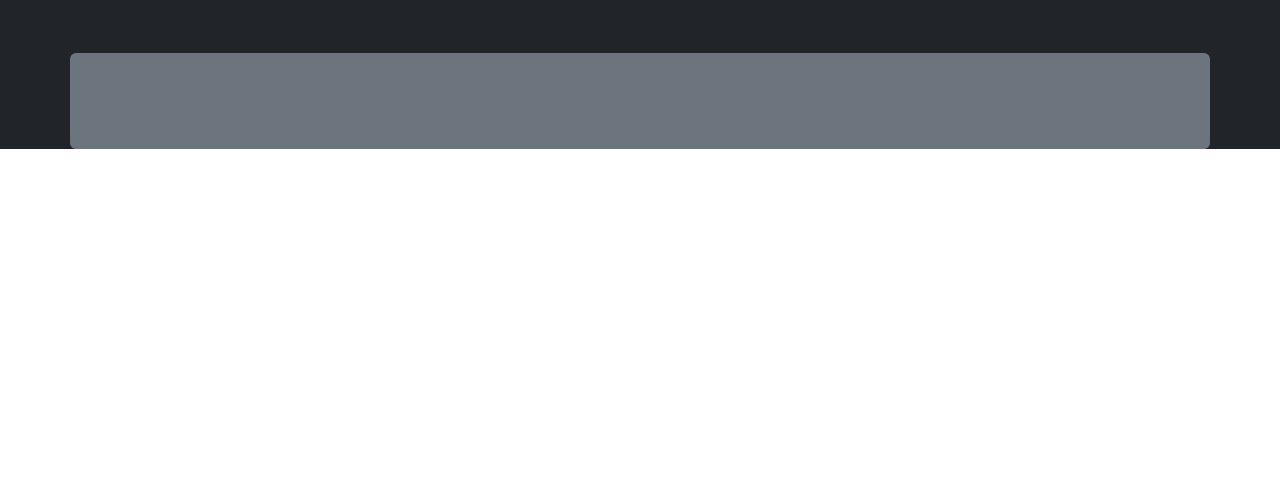
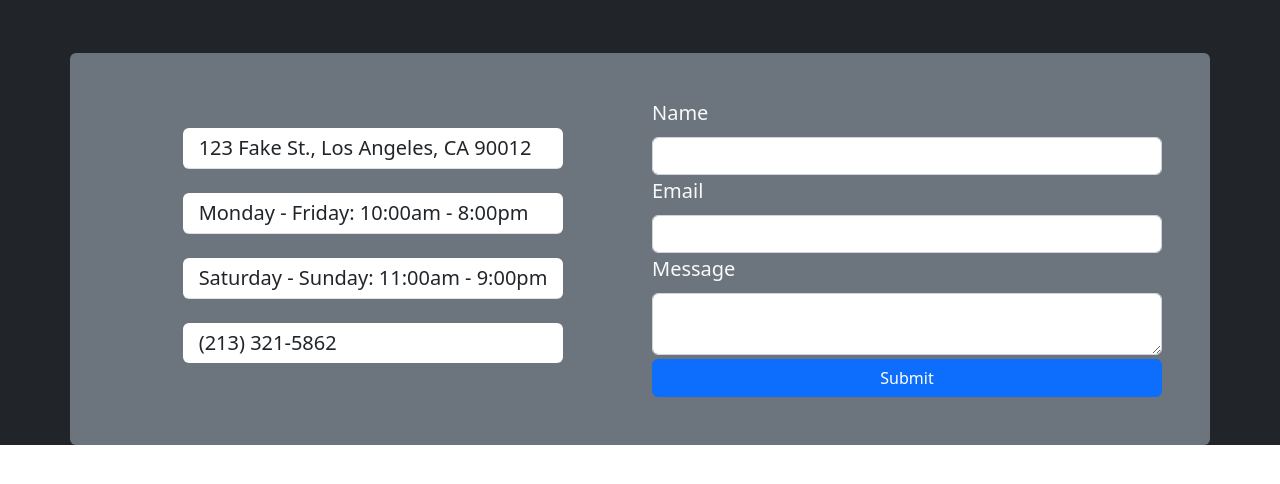
Before and after one commit to c-yip/restaurant-page, a website built with webpack: page dist/index.html in a window 1280 px wide. Both pictures are taken after a click on the link "CONTACT US". Shown: the part 230-714 px from the top of the page. Built offline with nearby package versions, Linux system fonts and the light colour scheme.

Commit message:
Add all contact page js.

```diff
--- a/src/contact.js
+++ b/src/contact.js
@@ -37,9 +37,67 @@ const createContact = function() {
     const row = document.createElement('div');
     row.classList.add('row');
     contentContainer.appendChild(row);
+
+    const listColumn = document.createElement('div');
+    listColumn.classList.add('col', 'd-flex', 'justify-content-center', 'align-items-center');
+    row.appendChild(listColumn);
+
+    const ul = document.createElement('ul');
+    ul.classList.add('list-group', 'list-group-flush', 'gap-3');
+    listColumn.appendChild(ul);
+
+    ul.appendChild(createListItem('123 Fake St., Los Angeles, CA 90012'));
+    ul.appendChild(createListItem('Monday - Friday: 10:00am - 8:00pm'));
+    ul.appendChild(createListItem('Saturday - Sunday: 11:00am - 9:00pm'));
+    ul.appendChild(createListItem('(213) 321-5862'));
+
+    const formColumn = document.createElement('div');
+    formColumn.classList.add('col');
+    row.appendChild(formColumn);
+
+    const form = document.createElement('form');
+    form.classList.add('d-flex', 'justify-content-center', 'flex-column', 'gap-1');
+    formColumn.appendChild(form);
+
+    form.appendChild(createLabel('inputName', 'Name'));
+    form.appendChild(createInput('text'));
+    form.appendChild(createLabel('inputEmail', 'Email'));
+    form.appendChild(createInput('email'));
+    form.appendChild(createLabel('inputMessage', 'Message'));
+
+    const textArea = document.createElement('textarea');
+    textArea.classList.add('form-control');
+    textArea.setAttribute('type', 'text');
+    form.appendChild(textArea);
+
+    const button = document.createElement('button');
+    button.classList.add('btn', 'btn-primary');
+    button.setAttribute('type', 'submit');
+    button.textContent = 'Submit';
+    form.appendChild(button);
 }
 
+function createListItem(text) {
+    const li = document.createElement('li');
+    li.classList.add('list-group-item', 'rounded', 'h5');
+    li.textContent = text;
+    return li;
+}
 
+function createLabel(name, text) {
+    const label = document.createElement('label');
+    label.classList.add('form-label', 'h5');
+    label.setAttribute('for', name);
+    label.textContent = text;
+    return label;
+}
+
+function createInput(type) {
+    const input = document.createElement('input');
+    input.classList.add('form-control');
+    input.setAttribute('type', type);
+    return input;
+}
 
 {/* <div class="container-flex bg-dark text-light">
     <div class="p-5 row text-center">
```
Also changed, not shown: dist/index.html, dist/main.js, img/GitHub-Mark/PNG/GitHub-Mark-120px-plus.png (added), img/GitHub-Mark/PNG/GitHub-Mark-32px.png (added), img/GitHub-Mark/PNG/GitHub-Mark-64px.png (added), img/GitHub-Mark/PNG/GitHub-Mark-Light-120px-plus.png (added), img/GitHub-Mark/PNG/GitHub-Mark-Light-32px.png (added), img/GitHub-Mark/PNG/GitHub-Mark-Light-64px.png (added), 3 other files.
